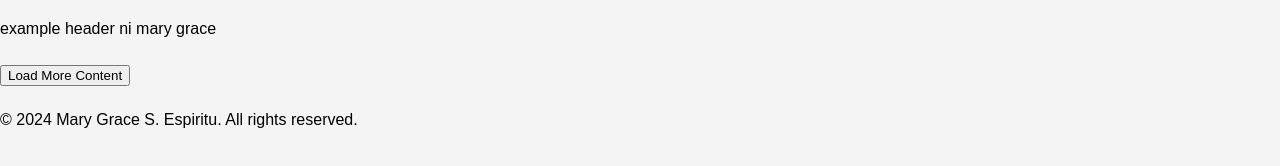
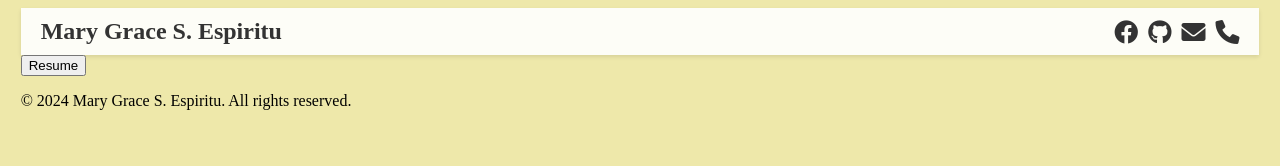
Before and after one commit to akolangtoguys/Resume, a website: page index.html in a window 1280 px wide. Drawn offline with Linux system fonts and the light colour scheme.

Commit message:
new file:   css/footer.css 	new file:   css/global.css 	new file:   css/header.css 	modified:   css/index.css 	new file:   css/resume.css 	modified:   footer.html 	modified:   header.html 	modified:   index.html 	modified:   js/index.js 	new file:   package-lock.json 	new file:   package.json 	modified:   resume.html

```diff
--- /dev/null
+++ b/css/global.css
@@ -0,0 +1,5 @@
+.default-padding {
+    padding: 0 1%;
+    margin: 0;
+    box-sizing: border-box;
+}
--- /dev/null
+++ b/css/header.css
@@ -0,0 +1,35 @@
+/* header.css */
+.navbar {
+    display: flex;
+    justify-content: space-between;
+    align-items: center;
+    padding: 10px 20px;
+    background-color: rgba(255, 255, 255, 0.9);
+    box-shadow: 0 2px 4px rgba(0, 0, 0, 0.1);
+}
+
+.navbar-left h1 {
+    margin: 0;
+    font-size: 1.5rem;
+    color: #333;
+}
+
+.navbar-right {
+    display: flex;
+    align-items: center;
+}
+
+.navbar-right a {
+    margin-left: 10px;
+    display: flex;
+    align-items: center;
+    color: #333;
+    /* Adjust this color as needed */
+    text-decoration: none;
+    /* Remove underline from links */
+}
+
+.navbar-right i {
+    font-size: 24px;
+    /* Adjust icon size as needed */
+}
--- a/css/index.css
+++ b/css/index.css
@@ -1,53 +1,3 @@
 body {
-    font-family: Arial, sans-serif;
-    line-height: 1.6;
-    margin: 0;
-    padding: 0;
-    background-color: #f4f4f4;
+    background-color: palegoldenrod !important;
 }
-
-.container {
-    width: 80%;
-    margin: auto;
-    overflow: hidden;
-    padding: 20px;
-    background: #fff;
-    box-shadow: 0 0 10px rgba(0, 0, 0, 0.1);
-}
-
-header {
-    text-align: center;
-    padding-bottom: 20px;
-}
-
-header h1 {
-    margin: 0;
-    font-size: 2.5rem;
-    font-weight: 800;
-    color: #333;
-}
-
-header p {
-    margin: 5px 0;
-    font-size: 1.1em;
-    color: #666;
-}
-
-section {
-    margin: 20px 0;
-}
-
-section h2 {
-    border-bottom: 2px solid #333;
-    padding-bottom: 5px;
-    color: #333;
-}
-
-ul {
-    list-style: none;
-    padding: 0;
-}
-
-ul li {
-    padding: 5px 0;
-}
--- /dev/null
+++ b/css/resume.css
@@ -0,0 +1,48 @@
+body {
+    font-family: Arial, sans-serif;
+    line-height: 1.6;
+    margin: 0;
+    padding: 0;
+    background-color: #f4f4f4;
+}
+
+.container {
+    width: 80%;
+    margin: auto;
+    overflow: hidden;
+    background: #fff;
+    box-shadow: 0 0 10px rgba(0, 0, 0, 0.1);
+}
+
+header {
+    text-align: center;
+    padding-bottom: 20px;
+}
+
+header h1 {
+    margin: 0;
+    font-size: 2.5rem;
+    font-weight: 800;
+    color: #333;
+}
+
+header p {
+    margin: 5px 0;
+    font-size: 1.1em;
+    color: #666;
+}
+
+section h2 {
+    border-bottom: 2px solid #333;
+    padding-bottom: 5px;
+    color: #333;
+}
+
+ul {
+    list-style: none;
+    padding: 0;
+}
+
+ul li {
+    padding: 5px 0;
+}
--- a/footer.html
+++ b/footer.html
@@ -5,14 +5,18 @@
     <meta charset="UTF-8">
     <meta name="viewport" content="width=device-width, initial-scale=1.0">
     <title>Document</title>
+    <link rel="stylesheet" href="./css/footer.css">
+    <link rel="stylesheet" href="./css/global.css">
 </head>
 
 <body>
+    <div class="default-padding">
 
-    <footer>
-        <p>&copy; 2024 Mary Grace S. Espiritu. All rights reserved.</p>
-    </footer>
+        <footer>
+            <p>&copy; 2024 Mary Grace S. Espiritu. All rights reserved.</p>
+        </footer>
 
+    </div>
 
 </body>
 
--- a/header.html
+++ b/header.html
@@ -4,13 +4,39 @@
 <head>
     <meta charset="UTF-8">
     <meta name="viewport" content="width=device-width, initial-scale=1.0">
-    <title>Document</title>
+    <title>header</title>
+    <link rel="stylesheet" href="./css/header.css">
+    <link rel="stylesheet" href="./css/global.css">
+    <link rel="stylesheet" href="https://cdnjs.cloudflare.com/ajax/libs/font-awesome/6.0.0-beta3/css/all.min.css">
 </head>
 
 <body>
-    <p>
-        example header ni mary grace
-    </p>
+    <div class="default-padding">
+        <nav class="navbar">
+            <div class="navbar-left">
+                <h1>Mary Grace S. Espiritu</h1>
+            </div>
+            <div class="navbar-right">
+                <a href="https://web.facebook.com/mg.espiritu.s" target="_blank">
+                    <i class="fa-brands fa-facebook"></i>
+                </a>
+                <a href="https://github.com/akolangtoguys" target="_blank">
+                    <i class="fa-brands fa-github"></i>
+                </a>
+                <a href="mailto:youremail@example.com" target="_blank">
+                    <i class="fa-solid fa-envelope"></i>
+                </a>
+                <a href="tel:09672848441">
+                    <i class="fa-solid fa-phone"></i>
+                </a>
+            </div>
+        </nav>
+    </div>
+
+    <script src="./js/index.js"></script>
+    <script src="./js/header.js"></script>
+    <script src="./js/footer.js"></script>
+
 </body>
 
 </html>
--- a/index.html
+++ b/index.html
@@ -5,24 +5,28 @@
     <meta charset="UTF-8">
     <meta name="viewport" content="width=device-width, initial-scale=1.0">
     <title> HELLO WORLD </title>
-    <link rel="icon" type="image/png" href="./images/marygrace.jpg">
+    <!-- <link rel="icon" type="image/png" href="./images/marygrace.jpg"> -->
     <link rel="stylesheet" href="./css/index.css">
+    <link rel="stylesheet" href="./css/global.css">
 </head>
 
 <body>
 
     <div id="header"> </div>
 
-    <section>
-        <button onclick="loadResume()">Load More Content</button>
-        <div id="resume"></div>
-    </section>
+    <div class="default-padding">
+        <div>
+            <button onclick="toggleResume()"> Resume </button>
+            <div id="resume"></div>
+        </div>
+    </div>
 
     <div id="footer"></div>
 
     <script src="./js/index.js"> </script>
     <script src="./js/header.js"> </script>
     <script src="./js/footer.js"> </script>
+
 </body>
 
 </html>
--- a/js/index.js
+++ b/js/index.js
@@ -1,12 +1,20 @@
-function loadResume() {
+function toggleResume() {
+    const resumeDiv = document.getElementById("resume");
+
+    if (resumeDiv.innerHTML === "") {
+        // Load the resume content
         const xhttp = new XMLHttpRequest();
         xhttp.onload = function () {
             if (this.status === 200) {
-            document.getElementById("resume").innerHTML = this.responseText;
+                resumeDiv.innerHTML = this.responseText;
             } else {
                 console.error("Error loading resume");
             }
         };
         xhttp.open("GET", "resume.html", true);
         xhttp.send();
+    } else {
+        // Clear the resume content
+        resumeDiv.innerHTML = "";
     }
+}
```
Also changed, not shown: package.json (added, +8 -0 lines), resume.html (+6 -3 lines), css/footer.css (added), 1 other file. Lines whose indentation alone changed are shown as unchanged.
